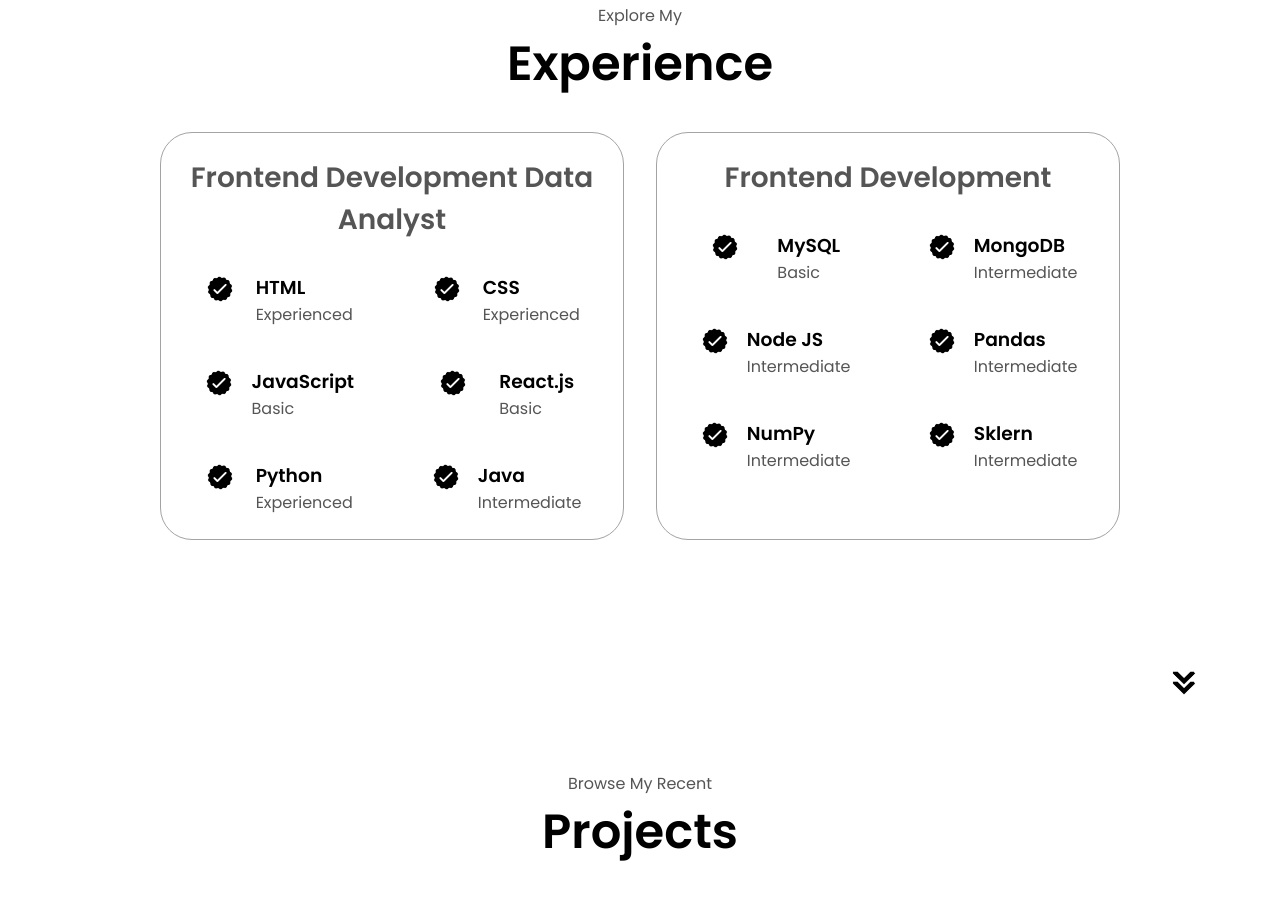
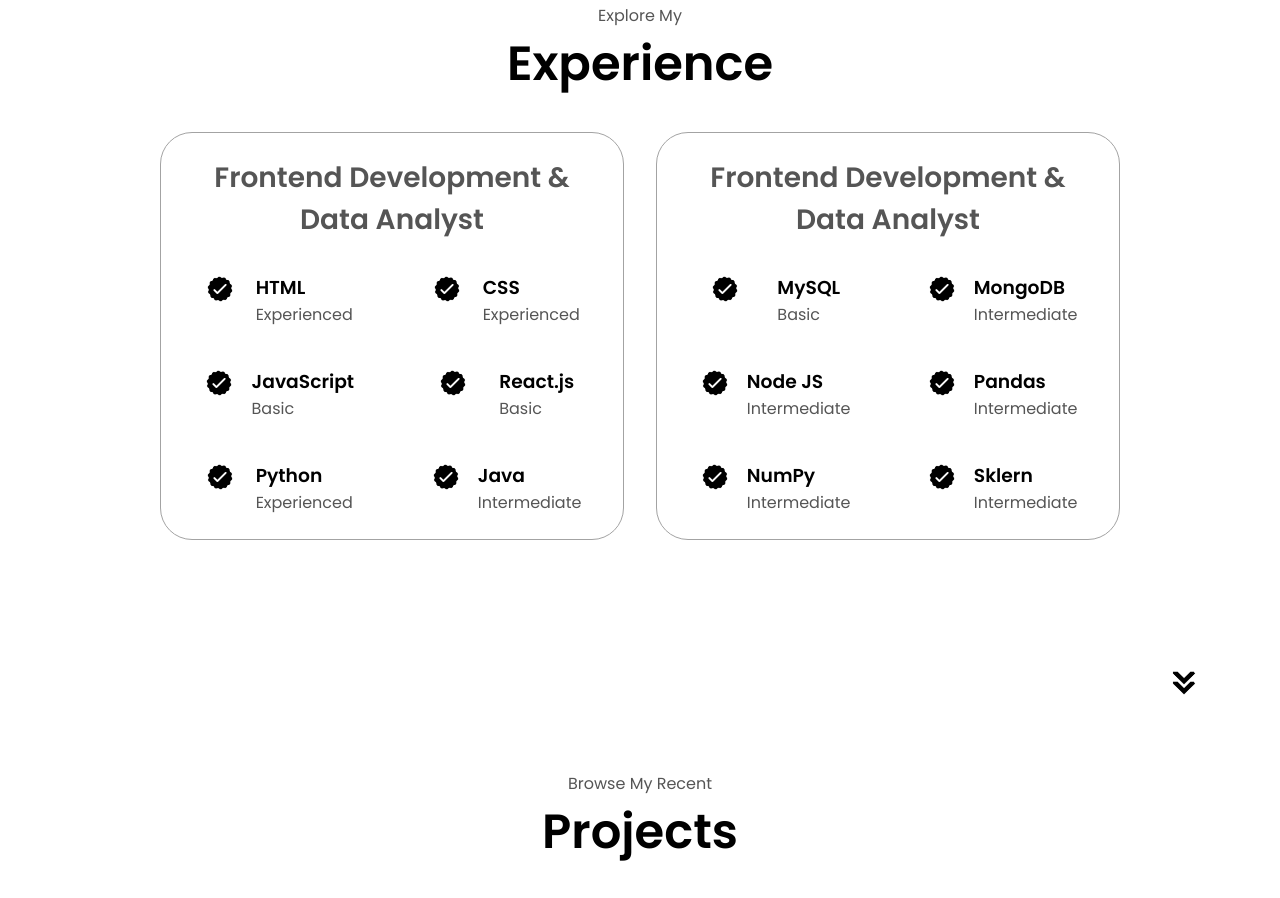
Before and after one commit to neeraj214/myportfoilio, a plain HTML site: page index.html in a window 1280 px wide. Shown: the part 1693-2591 px from the top of the page. Drawn offline with Linux system fonts and the light colour scheme.

Commit message:
Update index.html
Signed-off-by: Neeraj Negi <150280096+neeraj214@users.noreply.github.com>

```diff
--- a/index.html
+++ b/index.html
@@ -66,7 +66,7 @@
             src="github.png"
             alt="My Github profile"
             class="icon"
-            onclick="location.href='https://https://github.com/neeraj214/'"
+            onclick="location.href='https://github.com/neeraj214'"
           />
         </div>
       </div>
@@ -129,7 +129,7 @@
       <div class="experience-details-container">
         <div class="about-containers">
           <div class="details-container">
-            <h2 class="experience-sub-title">Frontend Development Data Analyst</h2>
+            <h2 class="experience-sub-title">Frontend Development & Data Analyst</h2>
             <div class="article-container">
               <article>
                 <img
@@ -200,7 +200,7 @@
             </div>
           </div>
           <div class="details-container">
-            <h2 class="experience-sub-title">Frontend Development</h2>
+            <h2 class="experience-sub-title">Frontend Development & Data Analyst</h2>
             <div class="article-container">
               <article>
                 <img
```
